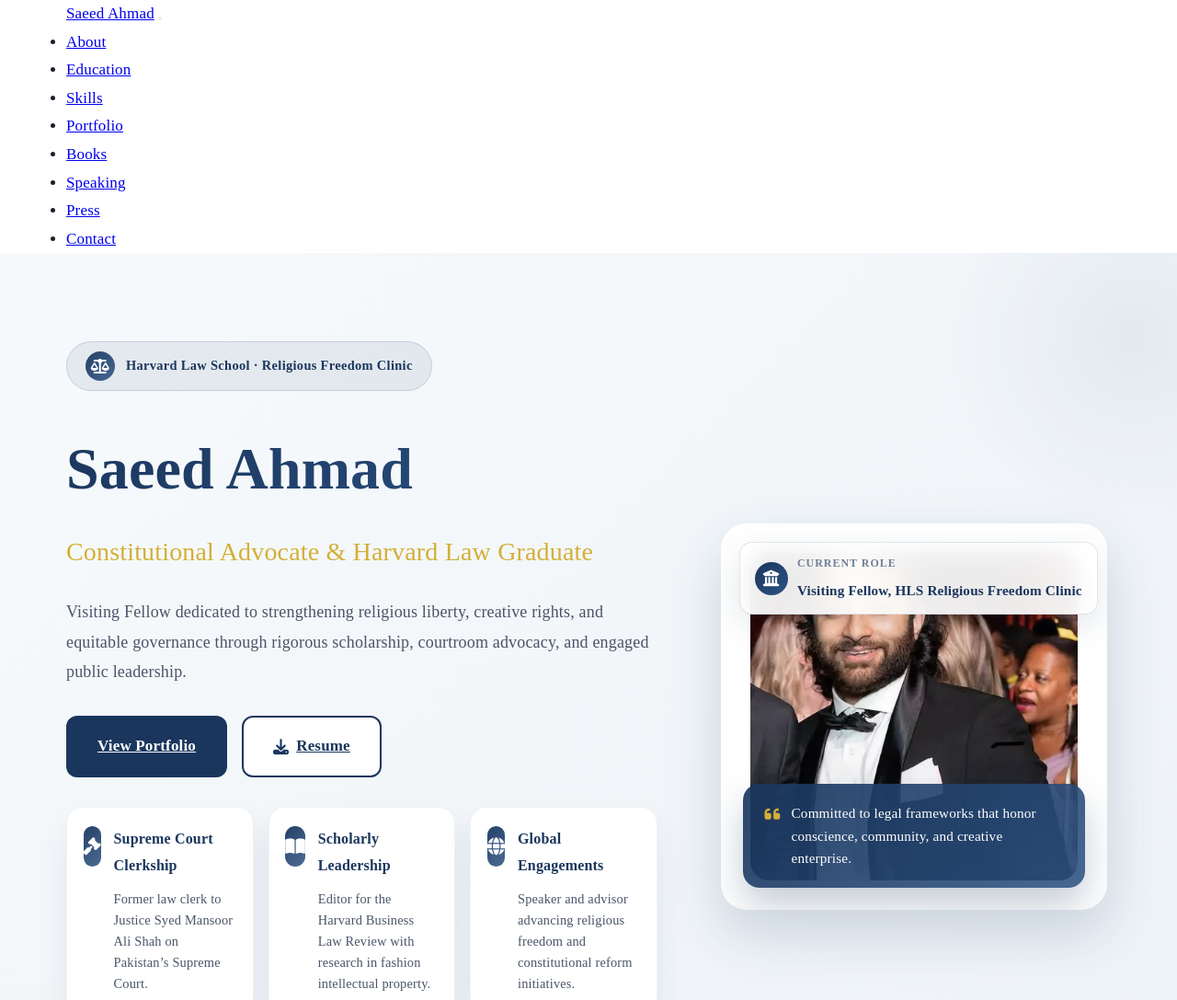
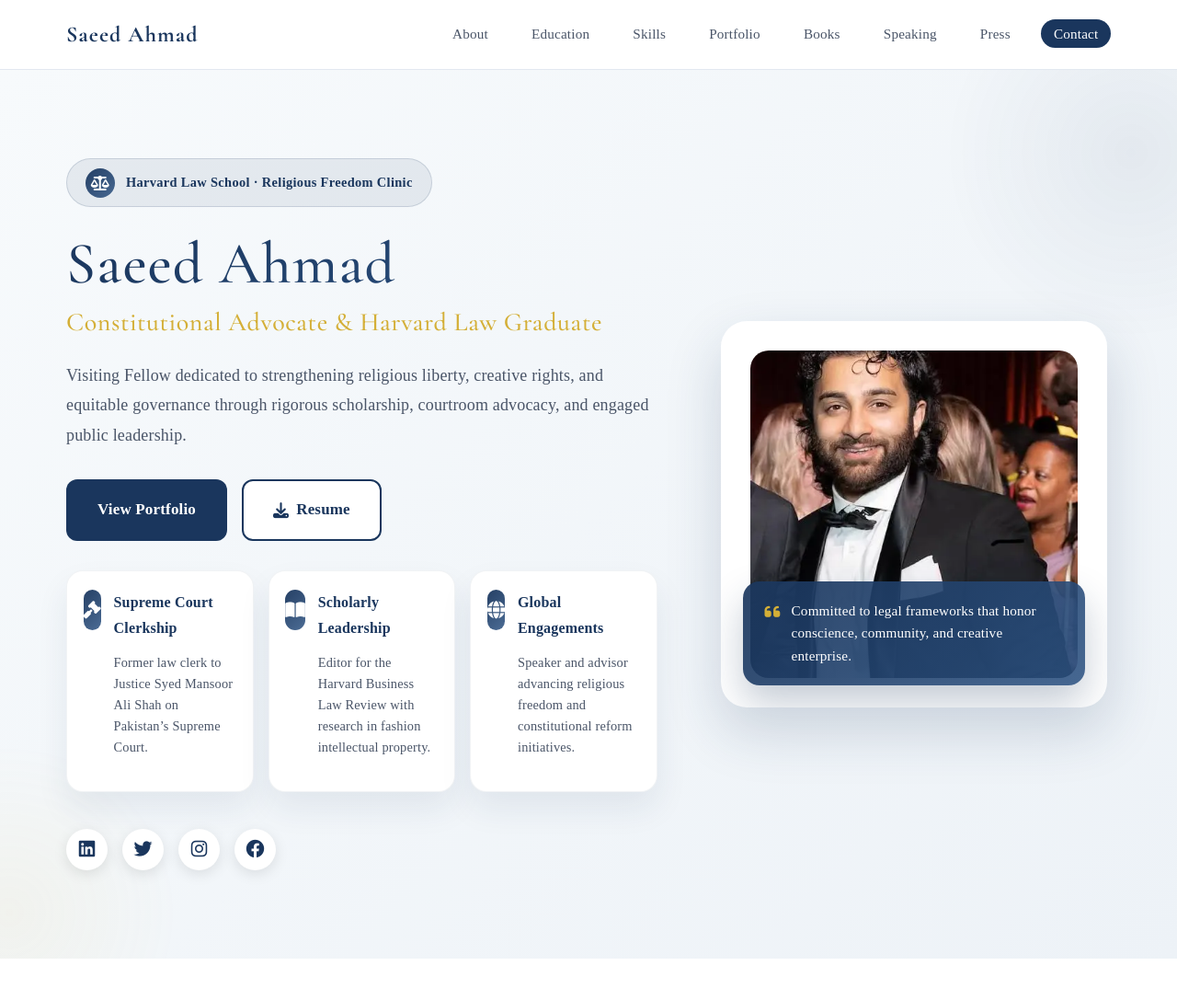
Before and after one commit to edlight123/saeed-ahmad, a plain HTML site: page site/index.html in a window 1280 px wide. Shown: the top 1087 px of the page at 92% size. Drawn offline with nearby package versions, Linux system fonts and the light colour scheme; a web font is replaced by a local one.

Commit message:
Polish hero and navigation

```diff
--- a/site/index.html
+++ b/site/index.html
@@ -107,15 +107,6 @@
                 <div class="hero-image">
                     <div class="profile-card">
                         <img src="saeed-ahmad.webp" alt="Saeed Ahmad - Harvard Law J.D. '24" class="profile-photo">
-                        <div class="profile-badge">
-                            <span class="badge-icon" aria-hidden="true">
-                                <i class="fas fa-university"></i>
-                            </span>
-                            <div class="badge-text">
-                                <span class="badge-label">Current Role</span>
-                                <span class="badge-value">Visiting Fellow, HLS Religious Freedom Clinic</span>
-                            </div>
-                        </div>
                         <div class="profile-quote">
                             <i class="fas fa-quote-left" aria-hidden="true"></i>
                             <p>Committed to legal frameworks that honor conscience, community, and creative enterprise.</p>
--- a/site/styles.css
+++ b/site/styles.css
@@ -43,6 +43,95 @@ body {
 }
 
 h1, h2, h3, h4, h5, h6 {
+    font-family: var(--font-heading);
+    font-weight: 500;
+    line-height: 1.2;
+    margin-bottom: 1rem;
+    color: var(--primary);
+    letter-spacing: 0.02em;
+}
+
+h1 { font-size: 3.5rem; }
+h2 { font-size: 2.5rem; }
+h3 { font-size: 1.75rem; }
+p { margin-bottom: 1rem; }
+
+a {
+    text-decoration: none;
+    color: inherit;
+    transition: all 0.3s ease;
+}
+
+/* Navigation */
+.navbar {
+    position: sticky;
+    top: 0;
+    background: rgba(255, 255, 255, 0.96);
+    backdrop-filter: blur(10px);
+    border-bottom: 1px solid var(--border);
+    z-index: 1000;
+    padding: 1rem 0;
+}
+
+.nav-content {
+    display: flex;
+    align-items: center;
+    gap: 2rem;
+}
+
+.logo {
+    font-family: var(--font-heading);
+    font-size: 1.5rem;
+    font-weight: 700;
+    letter-spacing: 0.05em;
+    color: var(--primary);
+}
+
+.nav-menu {
+    display: flex;
+    align-items: center;
+    list-style: none;
+    gap: 1.25rem;
+    margin-left: auto;
+}
+
+.nav-link {
+    color: var(--text-medium);
+    font-weight: 500;
+    font-size: 0.95rem;
+    padding: 0.45rem 0.85rem;
+    border-radius: 999px;
+    transition: all 0.3s ease;
+}
+
+.nav-link:hover {
+    color: var(--primary);
+    background: var(--bg-light);
+}
+
+.btn-contact {
+    background: var(--primary);
+    color: white !important;
+}
+
+.btn-contact:hover {
+    background: var(--primary-light);
+    transform: translateY(-2px);
+}
+
+.nav-toggle {
+    display: none;
+    flex-direction: column;
+    background: none;
+    border: none;
+    cursor: pointer;
+    padding: 0.5rem;
+}
+
+.nav-toggle span {
+    width: 25px;
+    height: 3px;
+    background: var(--primary);
     margin: 3px 0;
     border-radius: 3px;
     transition: all 0.3s ease;
@@ -283,53 +372,6 @@ h1, h2, h3, h4, h5, h6 {
     border-radius: 20px;
     object-fit: cover;
     display: block;
-}
-
-.profile-badge {
-    position: absolute;
-    top: 20px;
-    left: 20px;
-    display: inline-flex;
-    align-items: center;
-    gap: 0.65rem;
-    padding: 0.75rem 1rem;
-    border-radius: 14px;
-    background: rgba(255, 255, 255, 0.92);
-    backdrop-filter: blur(12px);
-    border: 1px solid rgba(26, 54, 93, 0.12);
-    box-shadow: 0 12px 35px rgba(26, 54, 93, 0.12);
-}
-
-.badge-icon {
-    width: 36px;
-    height: 36px;
-    border-radius: 50%;
-    display: inline-flex;
-    align-items: center;
-    justify-content: center;
-    background: linear-gradient(135deg, var(--primary) 0%, var(--primary-light) 100%);
-    color: white;
-    font-size: 1.1rem;
-}
-
-.badge-text {
-    display: flex;
-    flex-direction: column;
-    gap: 0.25rem;
-}
-
-.badge-label {
-    font-size: 0.75rem;
-    text-transform: uppercase;
-    letter-spacing: 0.08em;
-    color: var(--text-light);
-    font-weight: 600;
-}
-
-.badge-value {
-    font-weight: 600;
-    color: var(--primary);
-    font-size: 0.95rem;
 }
 
 .profile-quote {
@@ -1013,6 +1055,7 @@ h1, h2, h3, h4, h5, h6 {
     .hero-title { font-size: 3rem; }
     .section-title { font-size: 2.5rem; }
     .hero-metrics { grid-template-columns: repeat(2, 1fr); }
+    .nav-menu { gap: 1rem; }
     .about-content { grid-template-columns: 1fr; }
     .about-panels {
         flex-direction: row;
@@ -1041,6 +1084,8 @@ h1, h2, h3, h4, h5, h6 {
         border-radius: 12px;
         box-shadow: 0 10px 40px rgba(0, 0, 0, 0.1);
         transition: right 0.3s ease;
+        margin-left: 0;
+        gap: 1rem;
     }
     .nav-menu.active {
         right: 1rem;
@@ -1087,10 +1132,6 @@ h1, h2, h3, h4, h5, h6 {
     }
     .book-links {
         justify-content: center;
-    }
-    .profile-badge {
-        position: static;
-        margin: 1rem auto 0;
     }
     .profile-quote {
         position: static;
```
